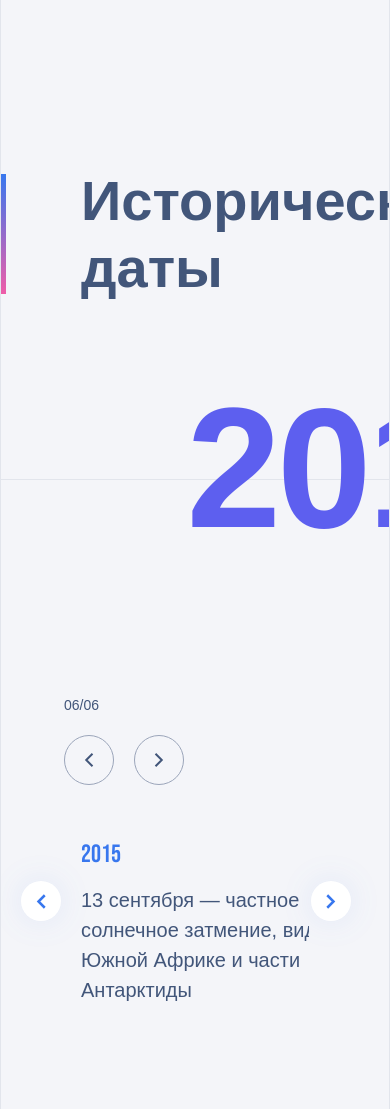
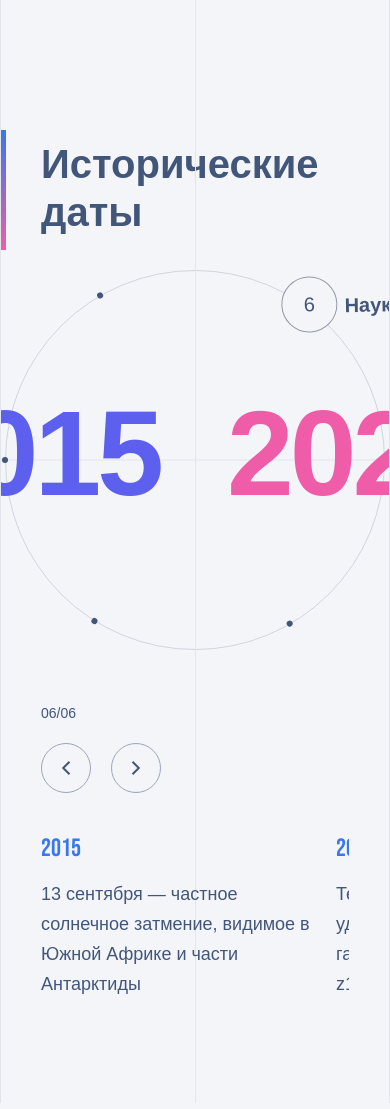
Before and after one commit to alenushka-jpg/digital-test-task, a website built with webpack: page src/index.html in a window 390 px wide. Built offline with nearby package versions, Linux system fonts and the light colour scheme; a web font is replaced by a local one.

Commit message:
Makes it responsive up to 600px

```diff
--- a/src/sass/blocks/chronicle-events.scss
+++ b/src/sass/blocks/chronicle-events.scss
@@ -18,17 +18,29 @@
   list-style: none;
   z-index: 20;
 
-  @media (max-width: 1439px) and (min-width: $laptop-width) {
-    column-gap: 30px;
+  @media (max-width: 1439px){
+    column-gap: 33px;
+  }
+
+  @media (max-width: 738px) {
+    column-gap: 15px;
   }
 }
 
 .chronicle-events__item {
   width: 320px;
+
+  @media (max-width: 738px) {
+    width: 280px;
+  }
 }
 
 .chronicle-events__item:nth-of-type(2) {
-  width: 400px;
+
+
+  @media (max-width: 738px) {
+    width: 360px;
+  }
 }
 
 .chronicle-events__year {
@@ -44,6 +56,10 @@
   color: $deep-ocean;
   font-size: 20px;
   line-height: 30px;
+
+  @media (max-width: 738px) {
+    font-size: 18px;
+  }
 }
 
 .chronicle-events__event {
@@ -74,7 +90,17 @@
   }
 
   &--next {
-    right: -42px;
+    right: -56px;
     top: 41px;
   }
+
+  @media (max-width: 1249px) {
+    &--prev {
+      left: -46px;
+    }
+  }
+
+  @media (max-width: 899px) {
+    display: none;
+  }
 }
--- a/src/sass/blocks/historical-events.scss
+++ b/src/sass/blocks/historical-events.scss
@@ -13,6 +13,23 @@
   border-left: 1px solid $dawn-grey;
   border-right: 1px solid $dawn-grey;
   overflow: hidden;
+
+  @media (max-width: 1439px) {
+    padding-top: 164px;
+    padding-left: 75px;
+  }
+
+  @media (max-width: 1249px) {
+    padding-top: 158px;
+    padding-left: 45px;
+    padding-right: 45px;
+  }
+
+  @media (max-width: 738px) {
+    padding-top: 140px;
+    padding-left: 40px;
+    padding-right: 40px;
+  }
 }
 
 .historical-events__title {
@@ -32,4 +49,30 @@
     height: 120px;
     background: linear-gradient(to bottom, $summer-sky 0%, $rose 100%);
   }
+
+  @media (max-width: 1439px) {
+    &:before {
+      left: -75px;
+    }
+  }
+
+  @media (max-width: 1249px) {
+    font-size: 46px;
+    max-width: 371px;
+
+    &:before {
+      left: -41px;
+      top: 0px;
+    }
+  }
+
+  @media (max-width: 738px) {
+    font-size: 40px;
+    max-width: 336px;
+
+    &:before {
+      left: -41px;
+      top: -10px;
+    }
+  }
 }
--- a/src/sass/blocks/interval-time.scss
+++ b/src/sass/blocks/interval-time.scss
@@ -1,44 +1,27 @@
 
 .interval-time {
   position: relative;
+  display: flex;
   padding-top: 0;
-  width: 1245px;
-  height: 530px;
-  margin: -87px auto 96px;
+  margin: -87px auto 55px;
+  width: auto;
+  height: 572px;
 
-  &::before,
-  &::after {
-    position: absolute;
-    content: '';
-    background-color: $dawn-grey;
+  @media (max-width: 1439px) {
+    width: auto;
+    height: 543px;
+    margin-top: -51px;
   }
 
-  &::before {
-    top: -212px;
-    left: 50%;
-    width: 1px;
-    height: 1080px;
-    transform: translate(-50%);
+  @media (max-width: 1249px) {
+    width: auto;
+    margin-top: -10px;
   }
 
-  &::after {
-    top: 50%;
-    left: -97px;
-    width: 1450px;
-    height: 1px;
-  }
-
-  @media (max-width: 1439px) and (min-width: $laptop-width) {
-    width: 1092px;
-    margin-top: -59px;
-
-    &::before {
-      left: 51%;
-    }
-
-    &::after {
-      top: 45%;
-    }
+  @media (max-width: 738px) {
+    margin-top: 34px;
+    margin-bottom: 41px;
+    height: 523px;
   }
 }
 
@@ -51,10 +34,22 @@
   transform: rotate(90deg) translate(-50%);
   z-index: 5;
 
-  @media (max-width: 1439px) and (min-width: $laptop-width) {
-    top: 195px;
+  @media (max-width: 1439px) {
+    top: 187px;
     left: 0;
     column-gap: 81px;
+  }
+
+  @media (max-width: 1249px) {
+    left: 11px;
+    top: 260px;
+    column-gap: 81px;
+  }
+
+  @media (max-width: 738px) {
+    left: 7px;
+    top: 236px;
+    column-gap: 67px;
   }
 }
 
@@ -76,6 +71,16 @@
     font-size: 170px;
     line-height: 130px;
   }
+
+  @media (max-width: 1249px) {
+    font-size: 145px;
+    line-height: 110px;
+  }
+
+  @media (max-width: 738px) {
+    font-size: 120px;
+    line-height: 90px;
+  }
 }
 
 .interval-time__circle {
@@ -89,10 +94,64 @@
   border: 1px solid $nordic-breeze;
   z-index: 1;
 
-  @media (max-width: 1439px) and (min-width: $laptop-width) {
-    left: 51%;
-    width: 450px;
+  &::before,
+  &::after {
+    position: absolute;
+    content: '';
+    background-color: $dawn-grey;
+  }
+
+  &::before {
+    top: -87%;
+    left: 50%;
+    width: 1px;
+    height: 1440px;
+    transform: translate(-50%);
+  }
+
+  &::after {
+    top: 50%;
+    left: -73%;
+    width: 1450px;
+    height: 1px;
+  }
+
+  @media (max-width: 1439px) {
+    left: 52%;
+    width: 446px;
     height: 450px;
+
+    &::before {
+      left: 46%;
+      top: -120%;
+      height: 1940px;
+    }
+
+    &::after {
+      top: 49%;
+      left: -100%;
+    }
+  }
+
+  @media (max-width: 1249px) {
+    left: 50%;
+
+    &::before {
+      left: 50%;
+    }
+
+    &::after {
+      top: 50%;
+    }
+  }
+
+  @media (max-width: 738px) {
+    width: 380px;
+    height: 380px;
+
+    &::after {
+      left: -121%;
+    }
   }
 }
 
@@ -155,7 +214,7 @@
     transform: rotate(3deg);
   }
 
-  @media (max-width: 1439px) and (min-width: $laptop-width) {
+  @media (max-width: 1439px) {
     transform: rotate(86deg) translate(258px);
   }
 }
@@ -163,18 +222,26 @@
 .interval-time__circle-button--active#circle-button1+ .interval-time__name  {
   transform: rotate(90deg) translate(331px) rotate(0deg);
 
-  @media (max-width: 1439px) and (min-width: $laptop-width) {
+  @media (max-width: 1439px) {
     transform: rotate(90deg) translate(290px) rotate(0deg);
   }
-
 }
 
 #circle-button1 {
   transform: rotate(90deg) translate(260px);
 
-  @media (max-width: 1439px) and (min-width: $laptop-width) {
-    transform: rotate(93.6deg) translate(220px);
+  @media (max-width: 1439px) {
+    transform: rotate(94.6deg) translate(220px);
   }
+
+  @media (max-width: 1249px) {
+    transform: rotate(90deg) translate(220px);
+  }
+
+  @media (max-width: 738px) {
+    transform: rotate(90deg) translate(185px);
+  }
+
 }
 
 .interval-time__circle-button--active#circle-button2 {
@@ -184,7 +251,7 @@
     transform: rotate(-52deg);
   }
 
-  @media (max-width: 1439px) and (min-width: $laptop-width) {
+  @media (max-width: 1439px) {
     transform: rotate(140deg) translate(251px) rotate(0);
   }
 }
@@ -192,7 +259,7 @@
 .interval-time__circle-button--active#circle-button2 + .interval-time__name  {
   transform: rotate(142deg) translate(288px) rotate(-52deg);
 
-  @media (max-width: 1439px) and (min-width: $laptop-width) {
+  @media (max-width: 1439px) {
     transform: rotate(136deg) translate(260px) rotate(-45deg);
   }
 }
@@ -200,8 +267,16 @@
 #circle-button2 {
   transform: rotate(150.4deg) translate(262px);
 
-  @media (max-width: 1439px) and (min-width: $laptop-width) {
-    transform: rotate(150.4deg) translate(223px);
+  @media (max-width: 1439px) {
+    transform: rotate(151.4deg) translate(220px);
+  }
+
+  @media (max-width: 1249px) {
+    transform: rotate(150deg) translate(220px);
+  }
+
+  @media (max-width: 738px) {
+    transform: rotate(151deg) translate(187px);
   }
 }
 
@@ -212,7 +287,7 @@
     transform: rotate(-114deg);
   }
 
-  @media (max-width: 1439px) and (min-width: $laptop-width) {
+  @media (max-width: 1439px) {
     transform: rotate(213deg) translate(195px);
 
     span {
@@ -224,7 +299,7 @@
 .interval-time__circle-button--active#circle-button3 + .interval-time__name  {
   transform: rotate(198deg) translate(242px) rotate(-107deg);
 
-  @media (max-width: 1439px) and (min-width: $laptop-width) {
+  @media (max-width: 1439px) {
     transform: rotate(199deg) translate(204px) rotate(-108deg);
   }
 }
@@ -232,8 +307,12 @@
 #circle-button3 {
   transform: rotate(213deg) translate(268px);
 
-  @media (max-width: 1439px) and (min-width: $laptop-width) {
-    transform: rotate(213deg) translate(227px);
+  @media (max-width: 1439px) {
+    transform: rotate(213deg) translate(226px);
+  }
+
+  @media (max-width: 738px) {
+    transform: rotate(213deg) translate(192px);
   }
 }
 
@@ -244,7 +323,7 @@
     transform: rotate(213deg) rotate(179deg);
   }
 
-  @media (max-width: 1439px) and (min-width: $laptop-width) {
+  @media (max-width: 1439px) {
     transform: rotate(267.7deg) translate(194px);
 
     span {
@@ -256,7 +335,7 @@
 .interval-time__circle-button--active#circle-button4 + .interval-time__name  {
   transform: rotate(269.7deg) translate(208px) rotate(180deg);
 
-  @media (max-width: 1439px) and (min-width: $laptop-width) {
+  @media (max-width: 1439px) {
     transform: rotate(269.7deg) translate(187px) rotate(180deg);
   }
 }
@@ -264,8 +343,16 @@
 #circle-button4 {
   transform: rotate(270deg) translate(270px);
 
-  @media (max-width: 1439px) and (min-width: $laptop-width) {
-    transform: rotate(266.5deg) translate(229px);
+  @media (max-width: 1439px) {
+    transform: rotate(265.5deg) translate(229px);
+  }
+
+  @media (max-width: 1249px) {
+    transform: rotate(270deg) translate(229px);
+  }
+
+  @media (max-width: 738px) {
+    transform: rotate(270deg) translate(194px);
   }
 }
 
@@ -276,7 +363,7 @@
     transform: rotate(112deg);
   }
 
-  @media (max-width: 1439px) and (min-width: $laptop-width) {
+  @media (max-width: 1439px) {
     transform: rotate(337deg) translate(214px);
   }
 }
@@ -284,7 +371,7 @@
 .interval-time__circle-button--active#circle-button5 + .interval-time__name  {
   transform: rotate(340deg) translate(252px) rotate(109deg);
 
-  @media (max-width: 1439px) and (min-width: $laptop-width) {
+  @media (max-width: 1439px) {
     transform: rotate(339deg) translate(255px) rotate(109deg);
   }
 }
@@ -292,8 +379,16 @@
 #circle-button5 {
   transform: rotate(329.6deg) translate(267px);
 
-  @media (max-width: 1439px) and (min-width: $laptop-width) {
+  @media (max-width: 1439px) {
     transform: rotate(329.6deg) translate(226px);
+  }
+
+  @media (max-width: 1249px) {
+    transform: rotate(330.6deg) translate(225px);
+  }
+
+  @media (max-width: 738px) {
+    transform: rotate(329deg) translate(192px);
   }
 }
 
@@ -304,16 +399,36 @@
     transform: rotate(60deg);
   }
 
-  @media (max-width: 1439px) and (min-width: $laptop-width) {
-    transform: rotate(30.5deg) translate(237px);
+  @media (max-width: 1439px) {
+    transform: rotate(45.5deg) translate(242px);
+
+    span {
+      transform: rotate(45deg);
+    }
+  }
+
+  @media (max-width: 1249px) {
+    transform: rotate(43deg) translate(242px);
+  }
+
+  @media (max-width: 738px) {
+    transform: rotate(43deg) translate(214px);
   }
 }
 
 .interval-time__circle-button--active#circle-button6 + .interval-time__name  {
   transform: rotate(33deg) translate(283px) rotate(56deg);
 
-  @media (max-width: 1439px) and (min-width: $laptop-width) {
-    transform: rotate(33deg) translate(253px) rotate(57deg);
+  @media (max-width: 1439px) {
+    transform: rotate(47deg) translate(248px) rotate(43deg);
+  }
+
+  @media (max-width: 1249px) {
+    transform: rotate(45deg) translate(248px) rotate(45deg);
+  }
+
+  @media (max-width: 738px) {
+    transform: rotate(44deg) translate(216px) rotate(45deg);
   }
 }
 
@@ -321,11 +436,11 @@
   transform: rotate(24deg) translate(263px);
 }
 
+
 .interval-time__navigation {
-  position: absolute;
-  left: -54px;
-  top: -69%;
-  transform: rotate(90deg);
+  display: flex;
+  flex-direction: column;
+  align-self: flex-end;
 }
 
 .interval-time__counter {
--- a/src/sass/global.scss
+++ b/src/sass/global.scss
@@ -47,6 +47,8 @@ img {
 
   @media (max-width: $tablet-width) {
     max-width: $tablet-width;
+    padding-left: 40px;
+    padding-right: 40px;
   }
 
   @media (max-width: $mobile-width) {
```
Also changed, not shown: src/index.html (+1 -0 lines).
